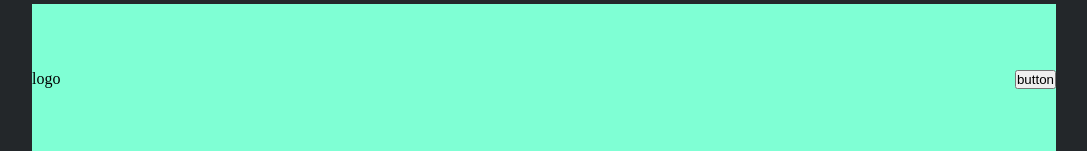
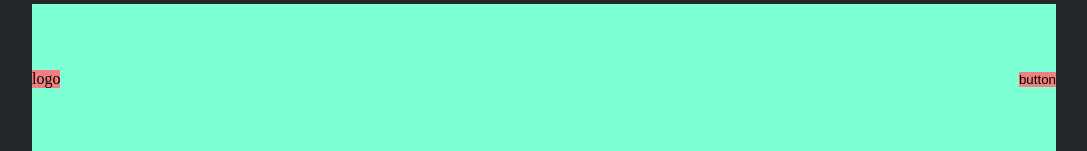
Before and after one commit to PinoGabriel/htmlcss-struttura-discord, a plain HTML site: page index.html in a window 1280 px wide. Shown: the part 4168-4319 px from the top of the page, without its empty margins (96-1183 px from the left). Drawn offline with Linux system fonts and the light colour scheme.

Commit message:
aggiunto sfondo a logo e button in fondo

```diff
--- a/css/style.css
+++ b/css/style.css
@@ -164,4 +164,13 @@ header {
     justify-content: space-between;
 }
 
+.logo-finale {
+    background-color: #f08080;
+}
+
+button {
+    border: none;
+    background-color: #f08080;
+}
+
 /******** FINE CSS FOOTER ********/
--- a/index.html
+++ b/index.html
@@ -70,7 +70,7 @@
         <hr>
         <div class="sfondo-nero-dimensione flex">
             <div class="blocco-finale flex">
-                <div>logo</div>
+                <div class="logo-finale">logo</div>
                 <button>button</button>
             </div>
         </div>
```
